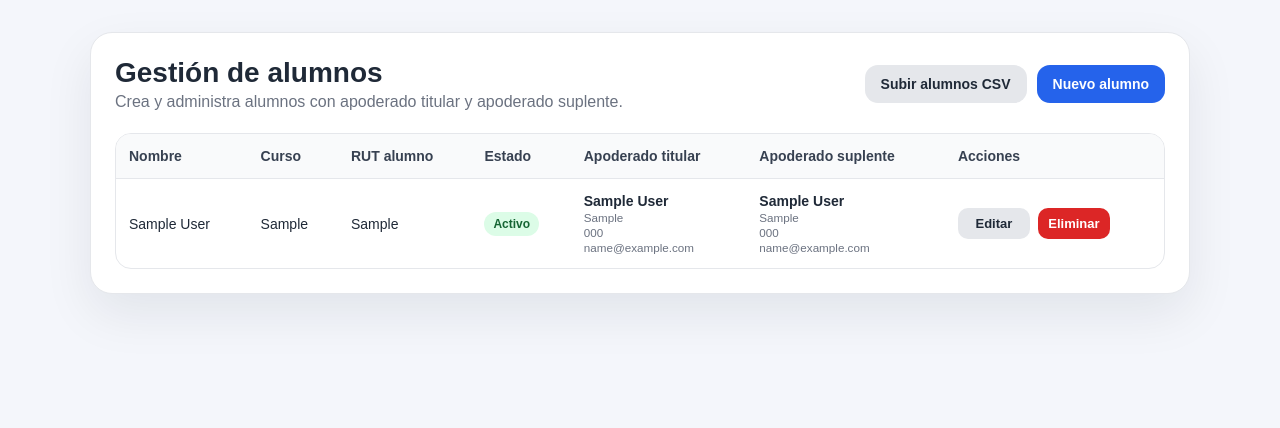
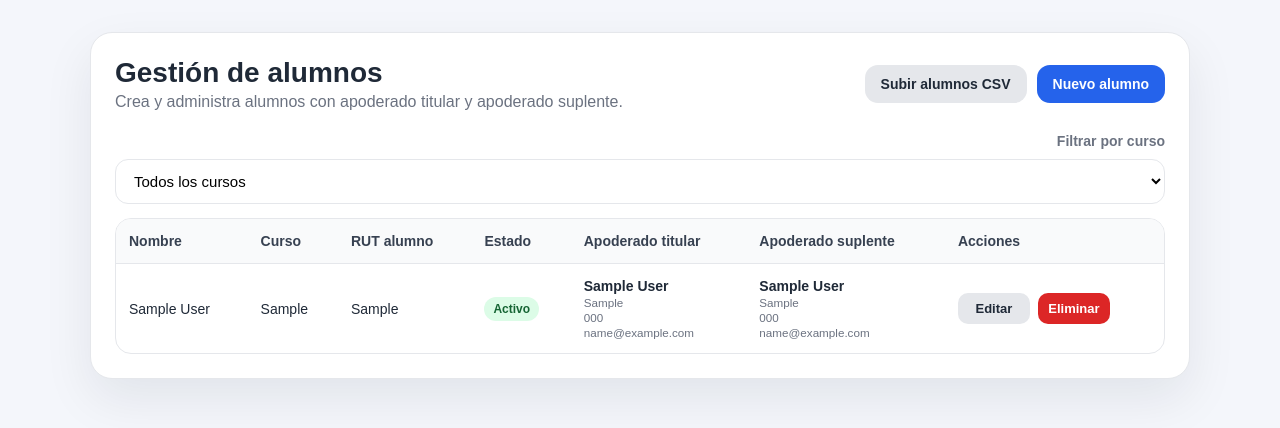
Before and after one commit to Leonard0nt/CitasColegio, a PHP site: page /students.php in a window 1280 px wide. Shown: the part 79-507 px from the top of the page. Run offline with PHP 8.4, Linux system fonts and the light colour scheme; a user stored in the database is signed in; tables that the repository leaves empty hold one stand-in row (values such as "Sample post").

Commit message:
Add course filter to students list

```diff
--- a/public_html/assets/css/styles.css
+++ b/public_html/assets/css/styles.css
@@ -249,6 +249,25 @@ input:focus, select:focus {
     word-break: break-word;
 }
 
+.students-toolbar {
+    display: flex;
+    align-items: center;
+    justify-content: flex-end;
+    gap: 10px;
+    margin-bottom: 14px;
+    flex-wrap: wrap;
+}
+
+.students-toolbar label {
+    color: var(--muted);
+    font-size: 14px;
+    font-weight: 700;
+}
+
+.students-toolbar select {
+    min-width: 220px;
+}
+
 .table-wrapper {
     overflow-x: auto;
     border: 1px solid var(--border);
--- a/public_html/assets/js/students.js
+++ b/public_html/assets/js/students.js
@@ -12,6 +12,7 @@ const closeUploadModalBtn = document.getElementById('closeUploadModalBtn');
 const cancelUploadBtn = document.getElementById('cancelUploadBtn');
 const uploadStudentsForm = document.getElementById('uploadStudentsForm');
 const uploadResult = document.getElementById('uploadResult');
+const courseFilter = document.getElementById('courseFilter');
 
 function removeVisibleIdHeader() {
     const firstHeader = tableBody
@@ -25,6 +26,7 @@ function removeVisibleIdHeader() {
 
 let editing = false;
 let studentsCache = [];
+let currentCourseFilter = '';
 
 function showAlert(message, type = 'success') {
     alertBox.textContent = message;
@@ -92,10 +94,11 @@ async function request(url, formData = null) {
 }
 
 function renderStudents(students) {
-    studentsCache = students;
-
     if (!students.length) {
-        tableBody.innerHTML = '<tr><td colspan="7">No hay alumnos registrados.</td></tr>';
+        const message = currentCourseFilter
+            ? 'No hay alumnos registrados para el curso seleccionado.'
+            : 'No hay alumnos registrados.';
+        tableBody.innerHTML = `<tr><td colspan="7">${message}</td></tr>`;
         return;
     }
 
@@ -119,6 +122,42 @@ function renderStudents(students) {
 
 function studentAttribute(student, key) {
     return student[key] ? escapeHtml(student[key]) : 'Sin dato';
+}
+
+function normalizeCourse(course) {
+    return String(course ?? '').trim();
+}
+
+function populateCourseFilter(students) {
+    const selectedCourse = currentCourseFilter;
+    const courses = [...new Set(students
+        .map(student => normalizeCourse(student.student_course))
+        .filter(Boolean))]
+        .sort((first, second) => first.localeCompare(second, 'es', { numeric: true, sensitivity: 'base' }));
+
+    courseFilter.innerHTML = '<option value="">Todos los cursos</option>';
+
+    courses.forEach(course => {
+        const option = document.createElement('option');
+        option.value = course;
+        option.textContent = course;
+        courseFilter.appendChild(option);
+    });
+
+    const courseStillExists = courses.includes(selectedCourse);
+    currentCourseFilter = courseStillExists ? selectedCourse : '';
+    courseFilter.value = currentCourseFilter;
+    courseFilter.disabled = courses.length === 0;
+}
+
+function filteredStudents() {
+    if (!currentCourseFilter) return studentsCache;
+
+    return studentsCache.filter(student => normalizeCourse(student.student_course) === currentCourseFilter);
+}
+
+function applyCourseFilter() {
+    renderStudents(filteredStudents());
 }
 
 function guardianSummary(student, backup = false) {
@@ -175,7 +214,9 @@ async function loadStudents() {
             showAlert(data.message || 'No se pudieron cargar los alumnos.', 'error');
             return;
         }
-        renderStudents(data.users);
+        studentsCache = Array.isArray(data.users) ? data.users : [];
+        populateCourseFilter(studentsCache);
+        applyCourseFilter();
     } catch (error) {
         tableBody.innerHTML = '<tr><td colspan="7">Error cargando alumnos.</td></tr>';
     }
@@ -221,6 +262,10 @@ cancelBtn.addEventListener('click', closeModal);
 openUploadBtn.addEventListener('click', openUploadModal);
 closeUploadModalBtn.addEventListener('click', closeUploadModal);
 cancelUploadBtn.addEventListener('click', closeUploadModal);
+courseFilter.addEventListener('change', () => {
+    currentCourseFilter = courseFilter.value;
+    applyCourseFilter();
+});
 
 modal.addEventListener('click', (event) => {
     if (event.target === modal) closeModal();
--- a/public_html/students.php
+++ b/public_html/students.php
@@ -44,6 +44,13 @@ require_admin();
                     <button class="btn" id="openUploadBtn">Subir alumnos CSV</button>
                     <button class="btn btn-primary" id="openCreateBtn">Nuevo alumno</button>
                 </div>
+            </div>
+
+            <div class="students-toolbar" aria-label="Filtros de alumnos">
+                <label for="courseFilter">Filtrar por curso</label>
+                <select id="courseFilter" disabled>
+                    <option value="">Todos los cursos</option>
+                </select>
             </div>
 
             <div class="table-wrapper">
@@ -199,6 +206,6 @@ require_admin();
         </div>
     </div>
 
-    <script src="assets/js/students.js?v=20260605-id-column"></script>
+    <script src="assets/js/students.js?v=20260605-course-filter"></script>
 </body>
 </html>
```
